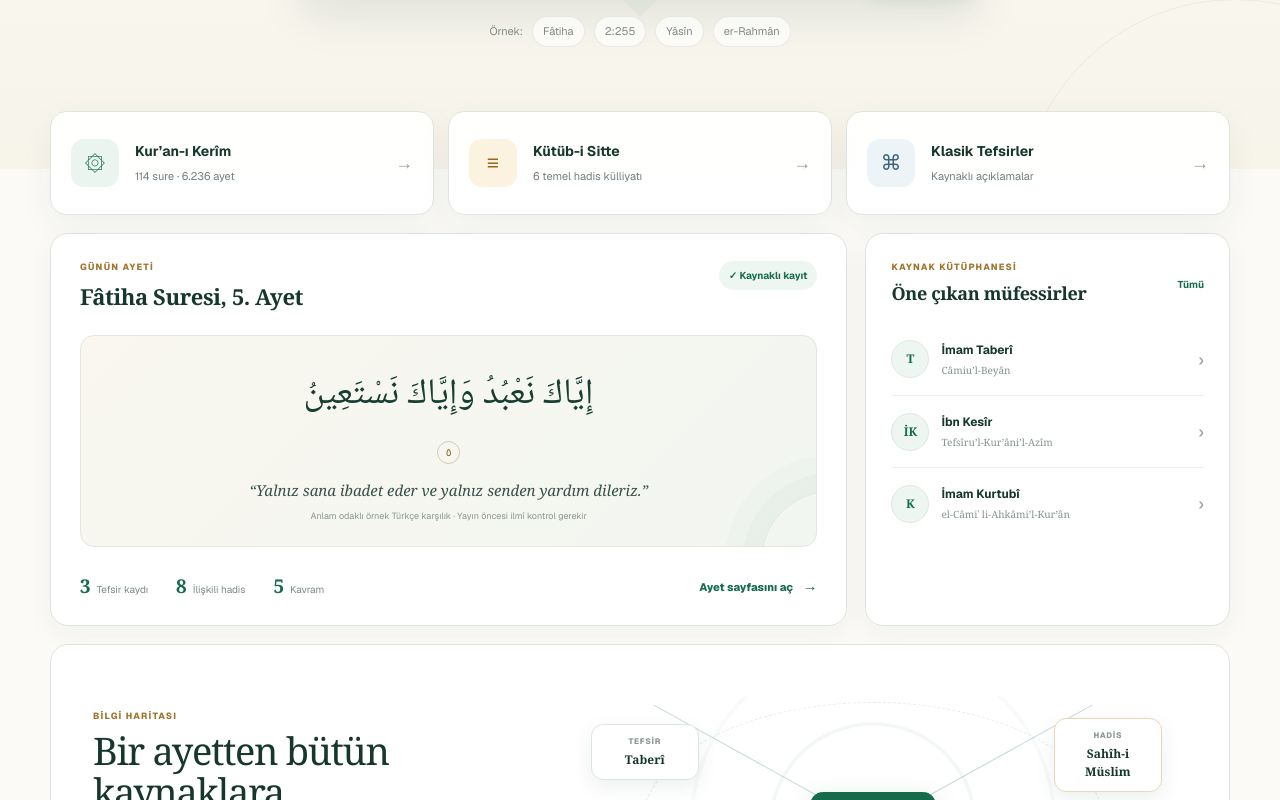
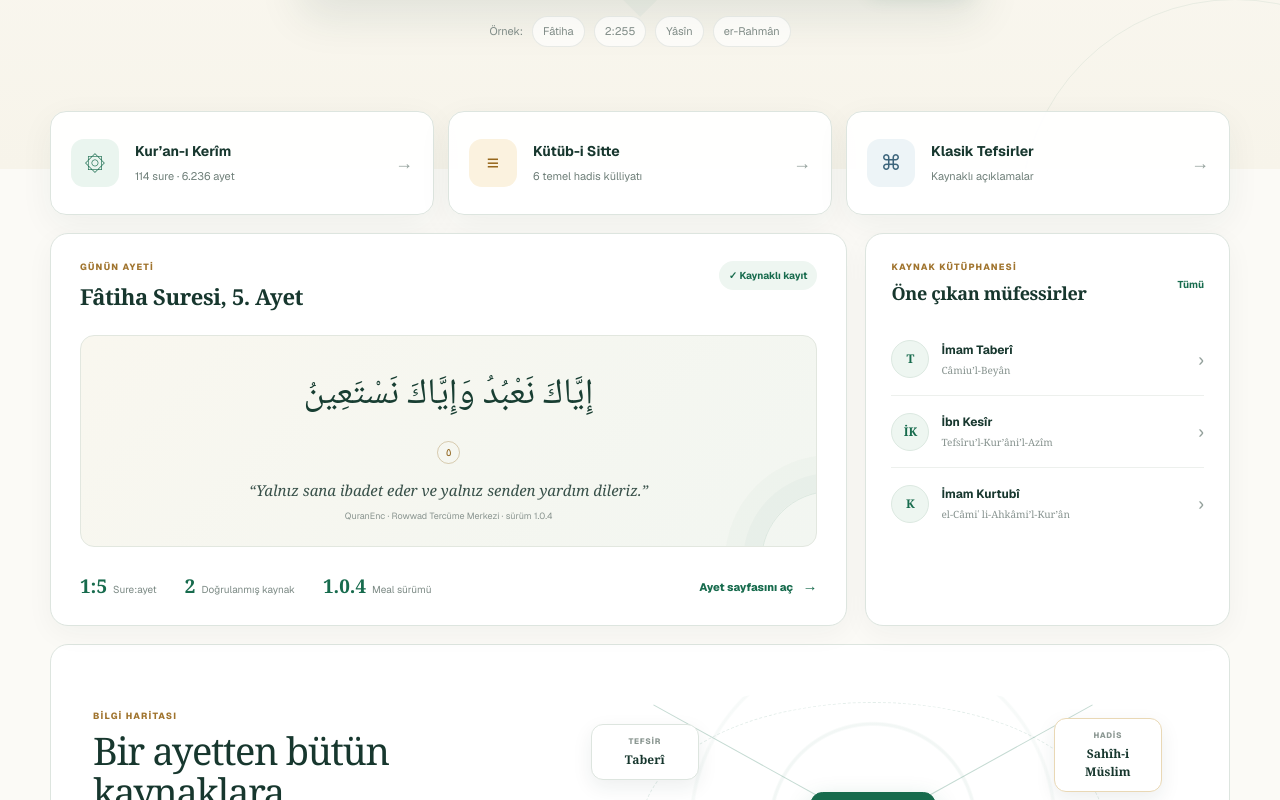
Before and after one commit to saitakarcesme/WikiTefsir, a Next.js app: page / in a window 1280 px wide. Shown: the part 510-1310 px from the top of the page. Built offline with nearby package versions, Linux system fonts and the light colour scheme.

Commit message:
refactor: source featured verse and meal from corpus

```diff
--- a/app/page.tsx
+++ b/app/page.tsx
@@ -2,6 +2,7 @@ import Link from 'next/link';
 import { SearchExplorer } from './components/search-explorer';
 import { KnowledgeGraph } from './components/knowledge-graph';
 import { SiteHeader } from './components/site-header';
+import { getTurkishMeal, getVerse, turkishMealMetadata } from '@/lib/quran';
 
 const collections = [
   { name: 'Kur’an-ı Kerîm', detail: '114 sure · 6.236 ayet', tone: 'green', href: '/sureler' },
@@ -16,6 +17,10 @@ const scholars = [
 ];
 
 export default function Home() {
+  const featuredVerse = getVerse(1, 5);
+  const featuredMeaning = getTurkishMeal(1, 5);
+  if (!featuredVerse || !featuredMeaning) throw new Error('Featured Quran record is missing');
+
   return (
     <main>
       <SiteHeader />
@@ -68,16 +73,16 @@ export default function Home() {
             </div>
 
             <div className="verse-panel">
-              <p className="arabic" lang="ar" dir="rtl">إِيَّاكَ نَعْبُدُ وَإِيَّاكَ نَسْتَعِينُ</p>
+              <p className="arabic" lang="ar" dir="rtl" translate="no">{featuredVerse.text}</p>
               <span className="verse-number" aria-label="5. ayet">٥</span>
-              <p className="translation">“Yalnız sana ibadet eder ve yalnız senden yardım dileriz.”</p>
-              <p className="translation-note">Anlam odaklı örnek Türkçe karşılık · Yayın öncesi ilmî kontrol gerekir</p>
+              <p className="translation">“{featuredMeaning.text}”</p>
+              <p className="translation-note">QuranEnc · Rowwad Tercüme Merkezi · sürüm {turkishMealMetadata.version}</p>
             </div>
 
             <div className="relation-summary">
-              <div><strong>3</strong><span>Tefsir kaydı</span></div>
-              <div><strong>8</strong><span>İlişkili hadis</span></div>
-              <div><strong>5</strong><span>Kavram</span></div>
+              <div><strong>1:5</strong><span>Sure:ayet</span></div>
+              <div><strong>2</strong><span>Doğrulanmış kaynak</span></div>
+              <div><strong>{turkishMealMetadata.version}</strong><span>Meal sürümü</span></div>
               <Link href="/sure/fatiha#ayetler">Ayet sayfasını aç <span>→</span></Link>
             </div>
           </article>
```
